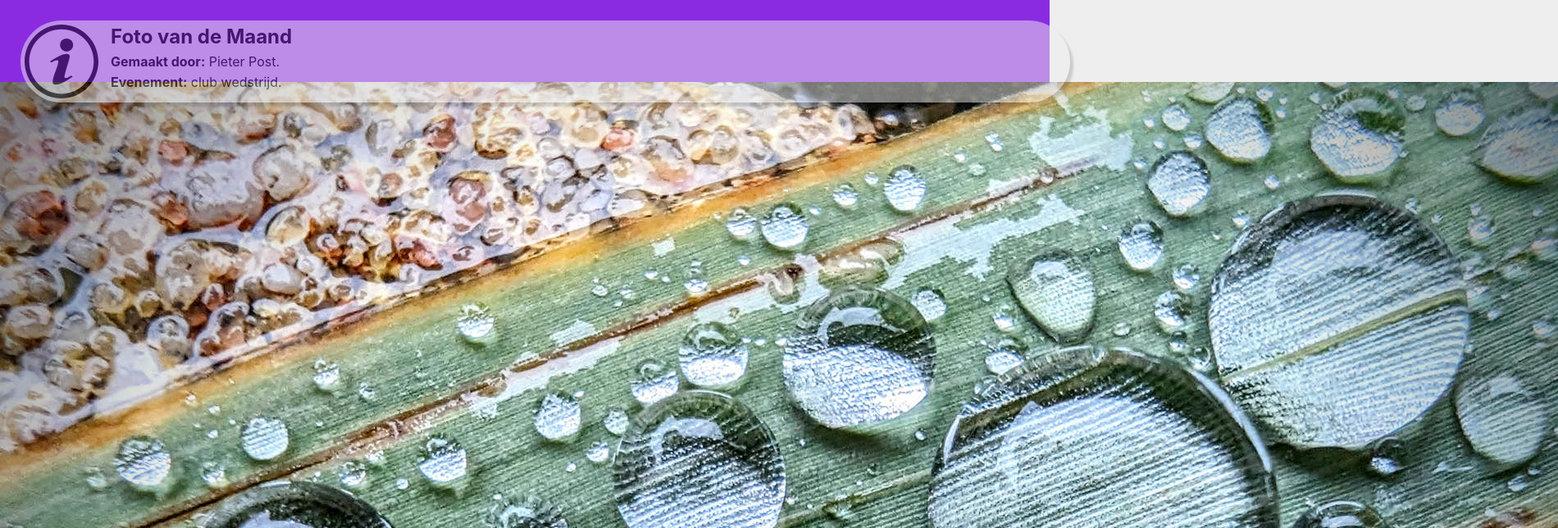
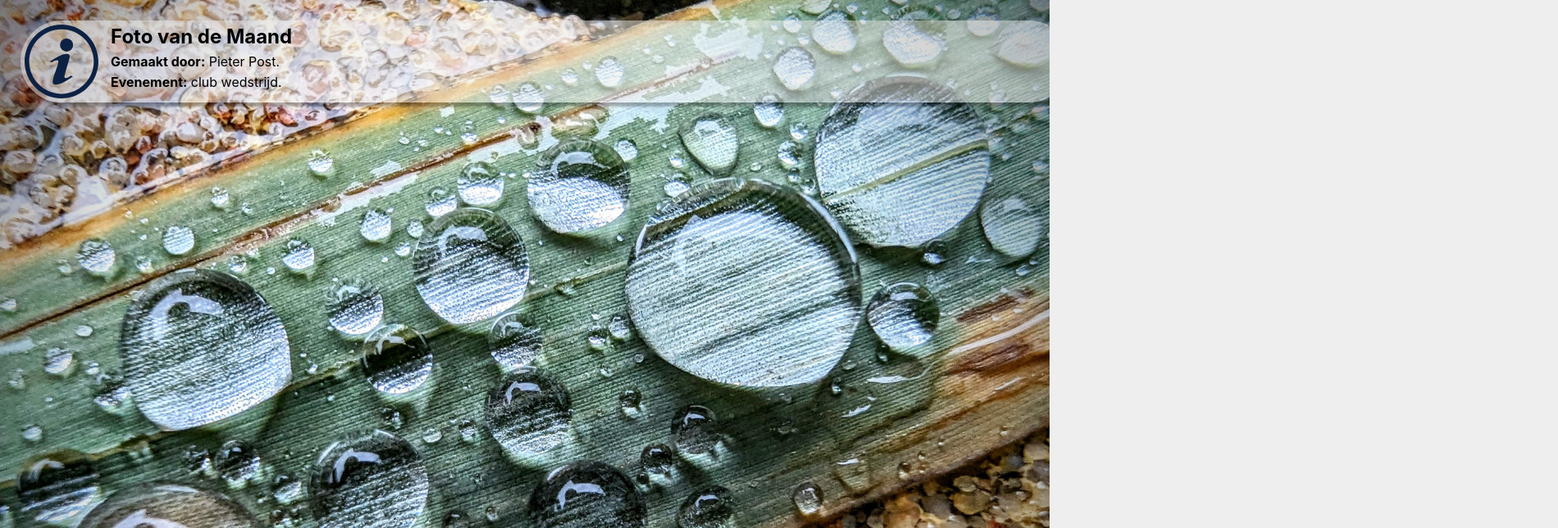
Before and after one commit to J-Segers/fctgooi, a React (Create React App) app: page / in a window 1280 px wide. Shown: the top 644 px of the page at 82% size, 1900 px wide, since content can reach past the window. Built offline with nearby package versions, Linux system fonts and the light colour scheme; the HTML template or start-up script is replaced by a standard one.

Commit message:
hero info bubbel heeft nu blauwe tekst en de png is vervangen voor een svg in dezelfde blauwe kleur

```diff
--- a/src/components/hero/Hero.css
+++ b/src/components/hero/Hero.css
@@ -1,7 +1,12 @@
 #hero {
     width: 100%;
     height: 40vh;
-    background-color: blueviolet;
+    position: relative;
+    overflow: hidden;
+}
+
+#hero img {
+    width: 100%;
 }
 
 .maand-info {
@@ -18,11 +23,12 @@
         " . img . event . specs . "
         " . . . . . . . ";
     gap: 2%;
-    background-color: var(--primary-color);
-    opacity: 50%;
+    background-color: rgba(238, 238, 238, 0.5);
     box-shadow: 5px;
     transition: none;
     overflow: hidden;
+    position: absolute;
+    z-index: 10;
 }
 
 .maand-info img {
@@ -30,6 +36,13 @@
     height: 50px;
     grid-area: img;
     margin: auto 0;
+}
+
+.maand-info h2,
+.maand-info .fotograaf,
+.maand-info .evenement,
+.maand-info .info-specs {
+    color: var(--accent-text);
 }
 
 .maand-info h2 {
@@ -58,15 +71,17 @@
     #hero {
         width: 100%;
         height: calc(100vh - 100px);
-        background-color: blueviolet;
+        overflow: hidden;
+    }
+
+    #hero img {
+        position: absolute;
+        top: 0;
     }
 
     .maand-info {
         width: 100px;
         height: 100px;
-        transition:
-            width 250ms ease-in-out 250ms,
-            height 250ms ease-in-out 250ms;
         display: grid;
         grid-template-columns: 20px 80px 10px 260px 20px;
         grid-template-rows: 5px 35px 25px 25px 10px 100px 20px;
@@ -97,12 +112,15 @@
         opacity: 0;
     }
 
+    .maand-info, .maand-info:hover {
+        transition:
+        width 250ms ease-in-out 250ms,
+        height 250ms ease-in-out 250ms;
+    }
+
     .maand-info:hover {
         width: 390px;
         height: 220px;
-        transition:
-            width 250ms ease-in-out 250ms,
-            height 250ms ease-in-out 250ms;
     }
 
     .maand-info:hover h2,
```
Also changed, not shown: src/assets/Information-Icon.svg.
